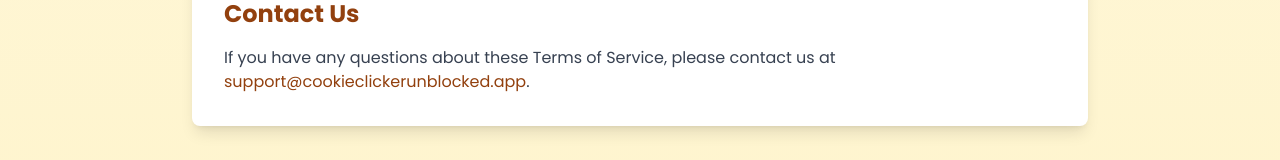
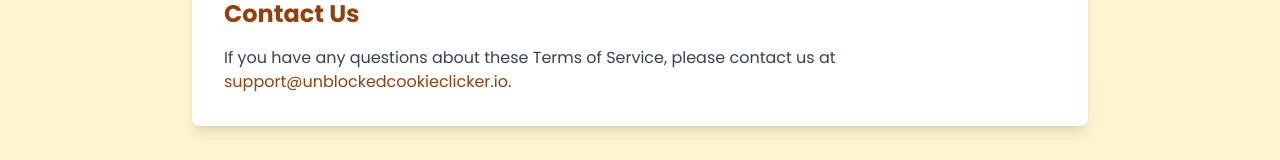
Before and after one commit to calculatordelusion/sb1-b99mgohk-oo, a React (Vite) app: page /terms in a window 1280 px wide. Shown: the part 982-1142 px from the top of the page. Built offline with nearby package versions, Linux system fonts and the light colour scheme.

Commit message:
Update Terms.tsx

```diff
--- a/src/pages/Terms.tsx
+++ b/src/pages/Terms.tsx
@@ -97,10 +97,10 @@ const Terms: React.FC = () => {
                 If you have any questions about these Terms of Service, please
                 contact us at{' '}
                 <a
-                  href="mailto:support@cookieclickerunblocked.app"
+                  href="mailto:support@unblockedcookieclicker.io"
                   className="text-amber-800 hover:underline"
                 >
-                  support@cookieclickerunblocked.app
+                  support@unblockedcookieclicker.io
                 </a>
                 .
               </p>
```
